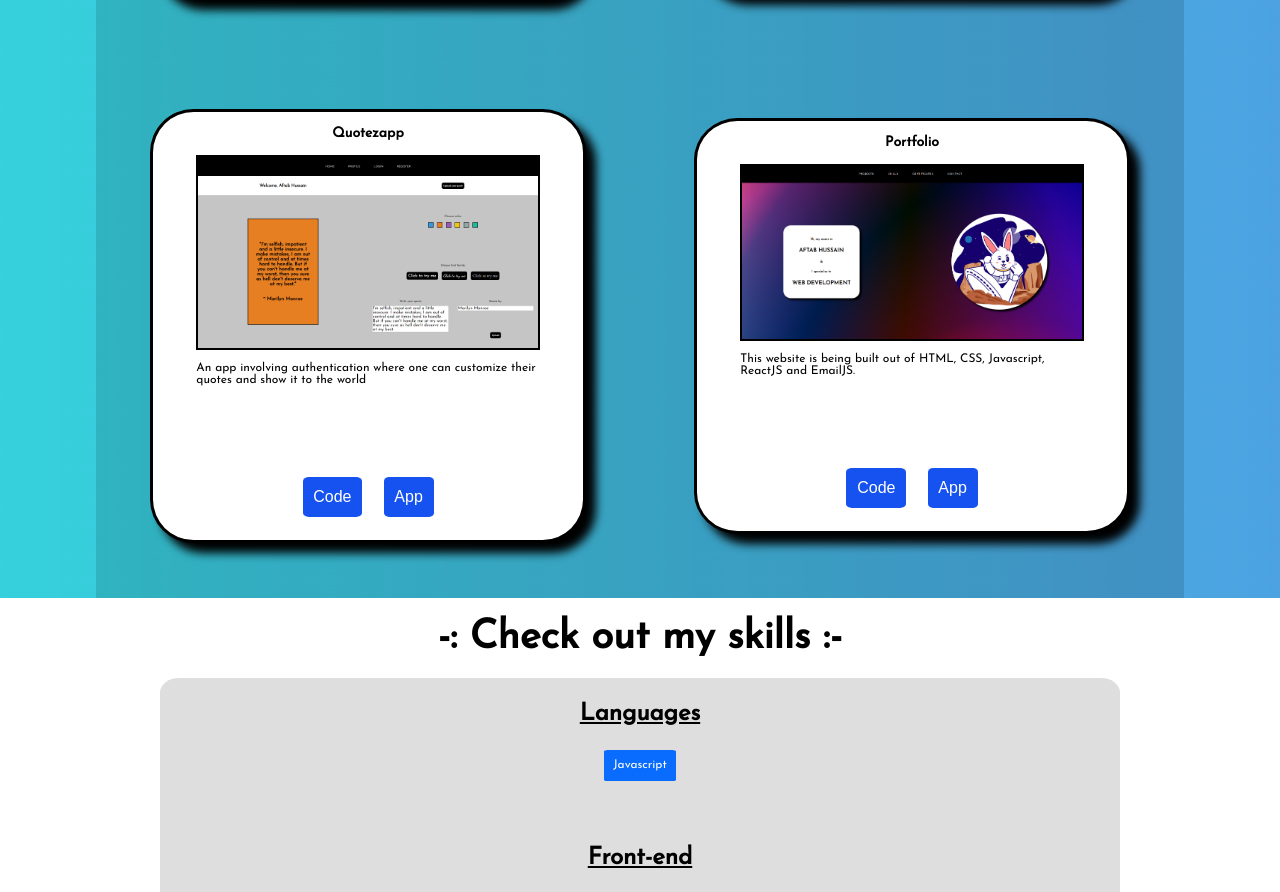
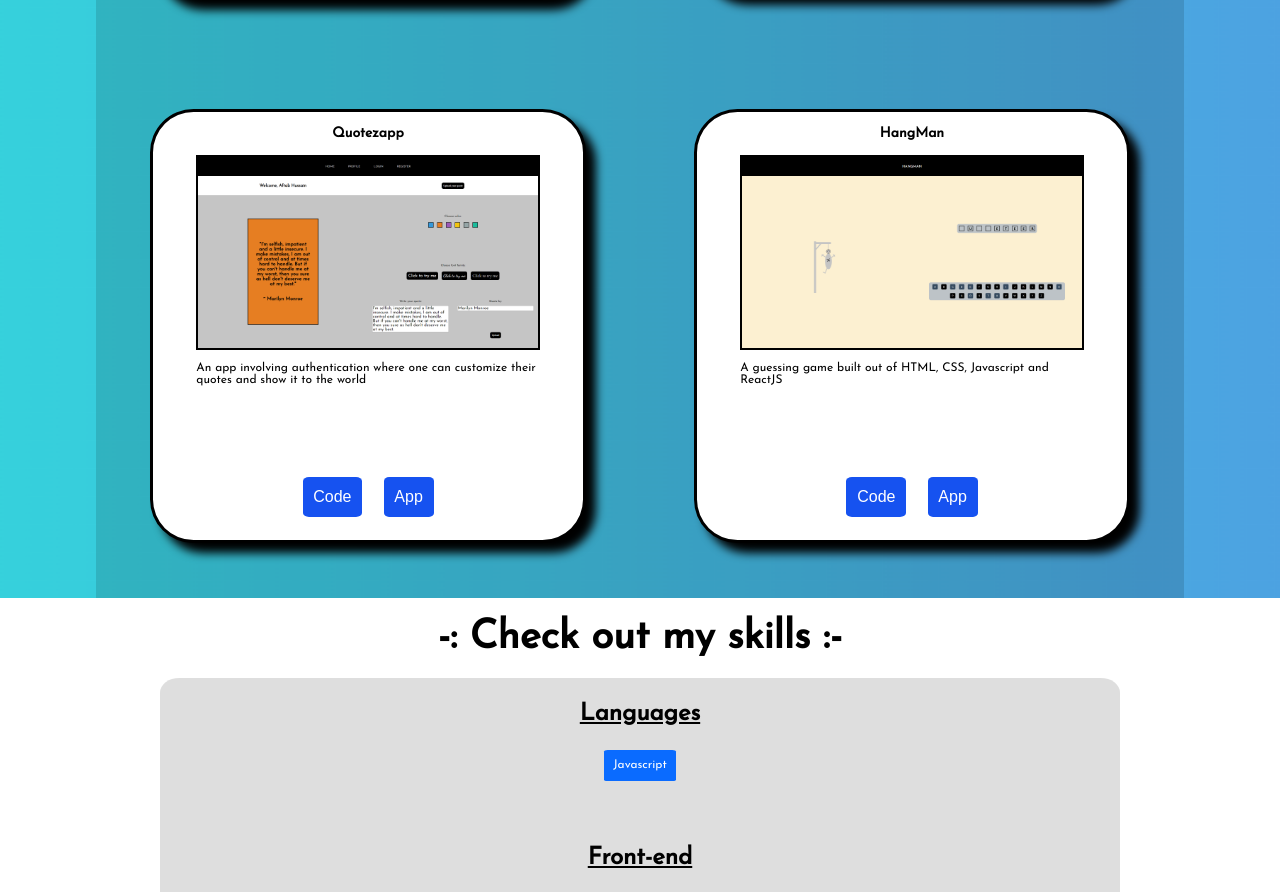
Before and after one commit to Aftab69/portfolio, a React (Create React App) app: page / in a window 1280 px wide. Shown: the part 1365-2257 px from the top of the page. Built offline with nearby package versions, Linux system fonts and the light colour scheme.

Commit message:
project 4 added

```diff
--- a/src/Projects.js
+++ b/src/Projects.js
@@ -4,6 +4,7 @@ import Card from './Card';
 import image1 from "../src/Images/project1image.png";
 import image2 from "../src/Images/project2image.png";
 import image3 from "../src/Images/project3image.png";
+import image4 from "../src/Images/project4image.png";
 
 const Projects = () => {
   const link1code = "https://github.com/Aftab69/movie-generator";
@@ -12,6 +13,8 @@ const Projects = () => {
   const link2app = "https://aftabhussain.netlify.app/";
   const link3code = "https://github.com/Aftab69/authentication-app";
   const link3app = "https://quotezapp.herokuapp.com/";
+  const link4code = "https://github.com/Aftab69/hangman";
+  const link4app = "https://thehangmanapp.netlify.app/";
 
   return (
     <>
@@ -21,7 +24,7 @@ const Projects = () => {
           <Card linkcode={link1code} linkapp={link1app} cardImage={image1} projectName="Movie Generator" projectDescription="An app that generates random movies, lists out the popular as well as the trending movies, along with the search movie feature." />
           <Card linkcode={link2code} linkapp={link2app} cardImage={image2} projectName="Portfolio" projectDescription="This website is being built out of HTML, CSS, Javascript, ReactJS and EmailJS." />
           <Card linkcode={link3code} linkapp={link3app} cardImage={image3} projectName="Quotezapp" projectDescription="An app involving authentication where one can customize their quotes and show it to the world" />
-          <Card linkcode={link2code} linkapp={link2app} cardImage={image2} projectName="Portfolio" projectDescription="This website is being built out of HTML, CSS, Javascript, ReactJS and EmailJS." />
+          <Card linkcode={link4code} linkapp={link4app} cardImage={image4} projectName="HangMan" projectDescription="A guessing game built out of HTML, CSS, Javascript and ReactJS" />
         </div>
       </div>
     </>
```
Also changed, not shown: src/Images/project4image.png (added).
